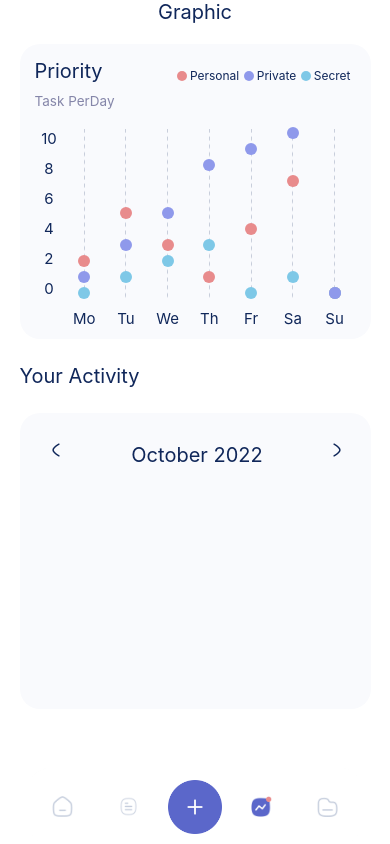
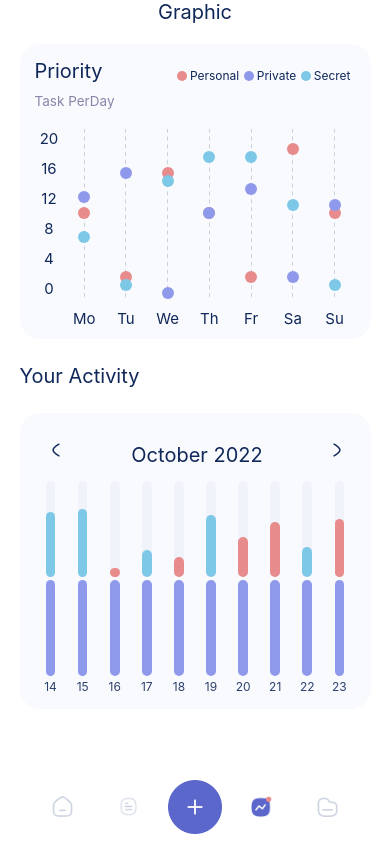
Before and after one commit to ng-anhhtuann/daily-app, a React Native app in the folder Daily/: screen /Graphic in a window 390 px wide. Built offline with nearby package versions, Linux system fonts and the light colour scheme.

Commit message:
Done tabbar each screen

```diff
--- a/Daily/src/frames/homes/Graphic.js
+++ b/Daily/src/frames/homes/Graphic.js
@@ -5,7 +5,7 @@ import Header from '../../shared/Header';
 import Priority from '../../shared/Priority';
 
 import {NAME_TEXT, WHITE} from '../../utils/colors';
-import {DeviceWidth} from '../../utils/device';
+import {DeviceHeight, DeviceWidth} from '../../utils/device';
 import {title} from '../../utils/typo';
 
 const Graphic = () => {
@@ -21,10 +21,12 @@ const Graphic = () => {
         titleStyle={[styles.activity, styles.marginTop]}
       />
       <Activity />
+      <View style={styles.addingScroll} />
     </ScrollView>
   );
 };
 const styles = StyleSheet.create({
+  addingScroll: {height: DeviceHeight * 0.1},
   container: {
     backgroundColor: WHITE,
     paddingRight: DeviceWidth * 0.05,
--- a/Daily/src/frames/homes/Tasks.js
+++ b/Daily/src/frames/homes/Tasks.js
@@ -23,7 +23,6 @@ import SearchEngine from '../../shared/SearchEngine';
 import WeekBar from '../../shared/WeekBar';
 import TaskTitle from '../../shared/TaskTitle';
 import HourTitle from '../../shared/HourTitle';
-import DivideLine from '../../shared/DivideLine';
 import HorizontalTask from '../../shared/HorizontalTask';
 
 const Tasks = () => {
@@ -72,7 +71,7 @@ const Tasks = () => {
         taskCalendarHolder={styles.taskCalendarHolder}
         bigText={styles.bigText}
         calendarHolder={styles.calendarHolder}
-        monthText={styles.monthText}
+        month={styles.monthText}
       />
       <WeekBar />
       <HourTitle
--- a/Daily/src/shared/Activity.js
+++ b/Daily/src/shared/Activity.js
@@ -1,27 +1,36 @@
-import React from 'react';
+import React, {useEffect, useState} from 'react';
 import {View, StyleSheet, Text, TouchableOpacity} from 'react-native';
-import {GREY_WEAK, NAME_TEXT, TEXT_FADE, WHITE} from '../utils/colors';
+import {
+  BOOST_BG,
+  GREY,
+  GREY_LINE,
+  GREY_WEAK,
+  NAME_TEXT,
+  PERSONAL,
+  PRIVATE,
+  SECRET,
+  TEXT_FADE,
+  WHITE,
+} from '../utils/colors';
 import {DeviceHeight, DeviceWidth} from '../utils/device';
 import {space, title} from '../utils/typo';
 import {BackButton, NextButton} from './svgs';
+import {monthNames, monthText, year} from './Date';
+import Booster from './Booster';
+import moment from 'moment';
 const Activity = () => {
-  const monthNames = [
-    'January',
-    'February',
-    'March',
-    'April',
-    'May',
-    'June',
-    'July',
-    'August',
-    'September',
-    'October',
-    'November',
-    'December',
-  ];
-  const today = new Date();
-  const month = monthNames[today.getMonth()];
-  const year = today.getFullYear();
+  const typeArr = [SECRET, PERSONAL];
+  const firstBoosterDayIndex = -9;
+  const listBooster = [];
+  for (var i = 0; i < 10; i++) {
+    listBooster.push({
+      type: typeArr[Math.floor(Math.random() * typeArr.length)],
+      percent: Math.floor(Math.random() * 100),
+    });
+  }
+  var now = moment().isoWeekday();
+  // @ts-ignore
+  var monthIndex = moment().day(now).format('MM') - 1;
   return (
     <View style={styles.activity}>
       <View style={styles.forwardMonth}>
@@ -33,11 +42,30 @@ const Activity = () => {
             fontSize: title.medium,
             color: NAME_TEXT,
           }}>
-          {month} {year}
+          {monthNames[monthIndex]} {moment().day(now).format('yyyy')}
         </Text>
         <TouchableOpacity>
           <NextButton />
         </TouchableOpacity>
+      </View>
+      <View
+        style={{
+          height: '80%',
+          width: '100%',
+          flexDirection: 'row',
+        }}>
+        {listBooster.map((val, i) => {
+          return (
+            <Booster
+              key={i}
+              day={moment()
+                .day(firstBoosterDayIndex + i)
+                .format('DD')}
+              percent={val.percent}
+              type={val.type}
+            />
+          );
+        })}
       </View>
     </View>
   );
@@ -51,6 +79,8 @@ const styles = StyleSheet.create({
     padding: space.aBit,
   },
   forwardMonth: {
+    height: '20%',
+    width: '100%',
     flexDirection: 'row',
     justifyContent: 'space-between',
     padding: space.aBit,
--- /dev/null
+++ b/Daily/src/shared/Booster.js
@@ -0,0 +1,45 @@
+import React from 'react';
+import {View, Text, StyleSheet} from 'react-native';
+import {BOOST_BG, PRIVATE, TEXT} from '../utils/colors';
+import {title} from '../utils/typo';
+
+const Booster = ({day, percent, type}) => {
+  return (
+    <View style={styles.container}>
+      <View style={styles.boosterHolder}>
+        <View
+          style={[
+            styles.childBooster,
+            {height: `${percent}%`, backgroundColor: type},
+          ]}
+        />
+      </View>
+      <View style={styles.privateHolder} />
+      <Text style={styles.text}>{day}</Text>
+    </View>
+  );
+};
+const styles = StyleSheet.create({
+  container: {
+    height: '100%',
+    width: '10%',
+    justifyContent: 'space-between',
+    alignItems: 'center',
+  },
+  boosterHolder: {
+    height: '45%',
+    width: '30%',
+    backgroundColor: BOOST_BG,
+    borderRadius: 20,
+    justifyContent: 'flex-end',
+  },
+  privateHolder: {
+    height: '45%',
+    width: '30%',
+    backgroundColor: PRIVATE,
+    borderRadius: 20,
+  },
+  text: {fontSize: title.small, color: TEXT},
+  childBooster: {width: '100%', borderRadius: 20},
+});
+export default Booster;
--- a/Daily/src/shared/Date.js
+++ b/Daily/src/shared/Date.js
@@ -13,5 +13,11 @@ const monthNames = [
   'December',
 ];
 const today = new Date();
-const month = monthNames[today.getMonth()];
+const monthText = monthNames[today.getMonth()];
+const monthNum = today.getMonth();
 const year = today.getFullYear();
+console.log(year);
+console.log(monthText);
+console.log(monthNum);
+
+export {year, monthText, monthNum, monthNames};
--- a/Daily/src/shared/Priority.js
+++ b/Daily/src/shared/Priority.js
@@ -14,9 +14,9 @@ function ceilUp(n) {
 }
 const Priority = () => {
   const task = {
-    personal: [2, 5, 3, 1, 4, 7, 0],
-    private: [1, 3, 5, 8, 9, 10, 0],
-    secret: [0, 1, 2, 3, 0, 1, 0],
+    personal: Array.from({length: 7}, () => Math.floor(Math.random() * 20)),
+    private: Array.from({length: 7}, () => Math.floor(Math.random() * 20)),
+    secret: Array.from({length: 7}, () => Math.floor(Math.random() * 20)),
   };
   const week = ['Mo', 'Tu', 'We', 'Th', 'Fr', 'Sa', 'Su'];
   const highPivot = ceilUp(
--- a/Daily/src/shared/TaskTitle.js
+++ b/Daily/src/shared/TaskTitle.js
@@ -1,35 +1,14 @@
 import React from 'react';
 import {View, Text, TouchableOpacity} from 'react-native';
 import {CalendarIcon} from './svgs';
-
-const TaskTitle = ({
-  taskCalendarHolder,
-  bigText,
-  calendarHolder,
-  monthText,
-}) => {
-  const monthNames = [
-    'January',
-    'February',
-    'March',
-    'April',
-    'May',
-    'June',
-    'July',
-    'August',
-    'September',
-    'October',
-    'November',
-    'December',
-  ];
-  const today = new Date();
-  const month = monthNames[today.getMonth()];
+import {monthText} from './Date';
+const TaskTitle = ({taskCalendarHolder, bigText, calendarHolder, month}) => {
   return (
     <View style={taskCalendarHolder}>
       <Text style={bigText}>Tasks</Text>
       <TouchableOpacity style={calendarHolder}>
         <CalendarIcon />
-        <Text style={monthText}>{month}</Text>
+        <Text style={month}>{monthText}</Text>
       </TouchableOpacity>
     </View>
   );
--- a/Daily/src/shared/WeekBar.js
+++ b/Daily/src/shared/WeekBar.js
@@ -1,5 +1,5 @@
 /* eslint-disable react-native/no-inline-styles */
-import React, {useState} from 'react';
+import React, {useEffect, useState} from 'react';
 import {View, StyleSheet} from 'react-native';
 import {BLUE_HEAVY, WHITE} from '../utils/colors';
 import {DeviceHeight, DeviceWidth} from '../utils/device';
@@ -7,6 +7,13 @@ import DayItem from './DayItem';
 const moment = require('moment');
 const WeekBar = () => {
   var now = moment().isoWeekday() - 1; // 5 - 1 = 4 ( according to pos )
+  const [thisTime, setTt] = useState(now);
+  useEffect(() => {
+    var timer = setInterval(() => setTt(moment().isoWeekday() - 1), 86400000);
+    return function cleanup() {
+      clearInterval(timer);
+    };
+  }, []);
   let dayWeek = [
     {title: 'MO', index: 0},
     {title: 'TU', index: 1},
@@ -17,7 +24,7 @@ const WeekBar = () => {
     {title: 'SU', index: 6},
   ];
   const tempState = dayWeek.map(val => {
-    return now === val.index;
+    return thisTime === val.index;
   });
   const [state, setStates] = useState(tempState);
   return (
--- a/Daily/src/utils/colors.js
+++ b/Daily/src/utils/colors.js
@@ -33,3 +33,4 @@ export const SECRET = '#7EC8E7';
 export const PRIVATE = '#8F99EB';
 export const PERSONAL = '#E88B8C';
 export const TEXT_FADE = '#8586A9';
+export const BOOST_BG = '#F0F3FA';
```
